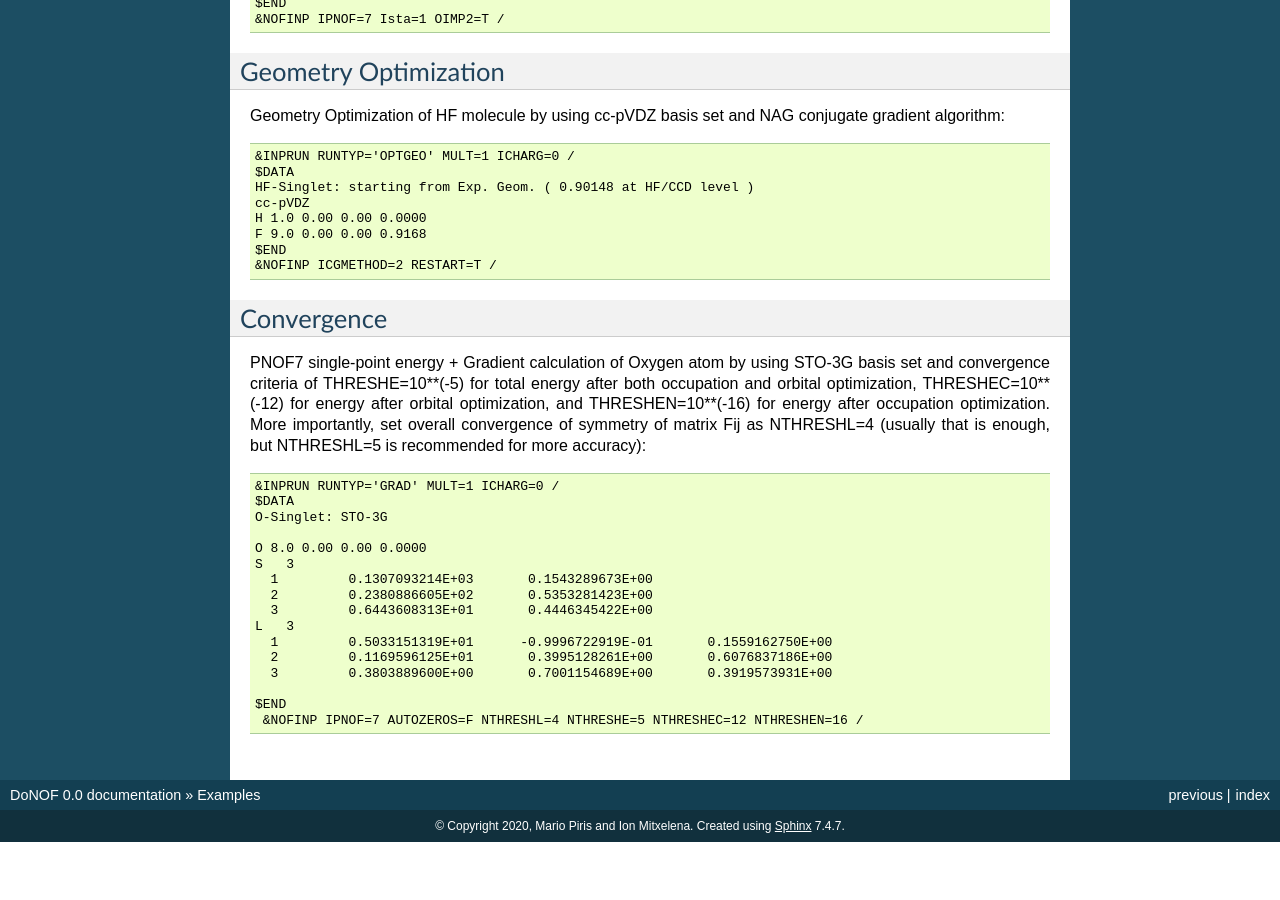
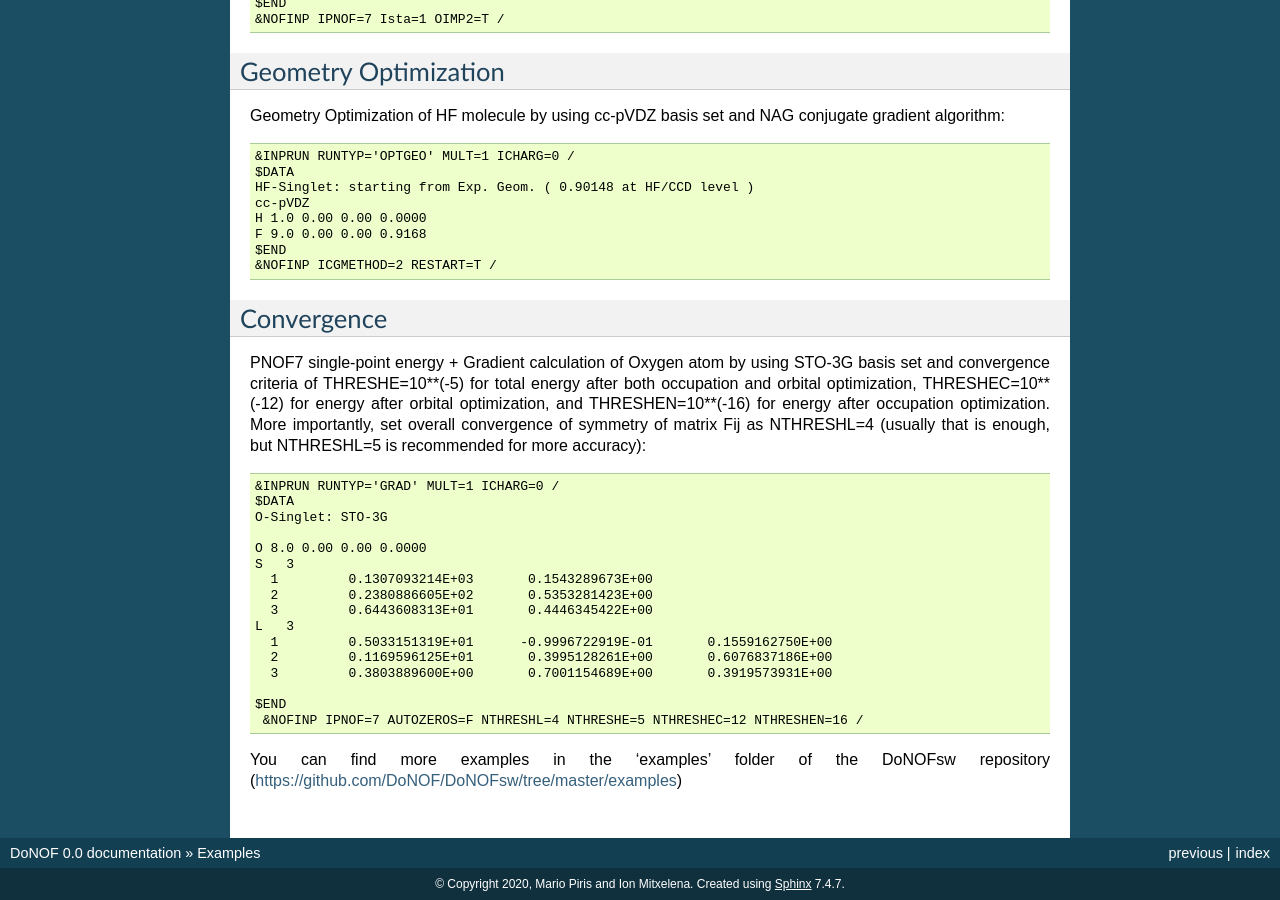
Before and after one commit to DoNOF/DoNOF-Documentation, a Sphinx documentation site: the page built from docs/examples.rst, in a window 1280 px wide and 900 px high, scrolled down 1518 px. Built offline with Sphinx 7.4.7, drawn with Linux system fonts in a browser that asks for light colours; before the commit the page ends 2360 px from its top, so only the background shows below that.

Commit message:
Update examples.rst

```diff
--- a/docs/examples.rst
+++ b/docs/examples.rst
@@ -123,3 +123,5 @@ PNOF7 single-point energy + Gradient calculation of Oxygen atom by using STO-3G
 
     $END
      &NOFINP IPNOF=7 AUTOZEROS=F NTHRESHL=4 NTHRESHE=5 NTHRESHEC=12 NTHRESHEN=16 /
+
+You can find more examples in the 'examples' folder of the DoNOFsw repository (https://github.com/DoNOF/DoNOFsw/tree/master/examples)
```
